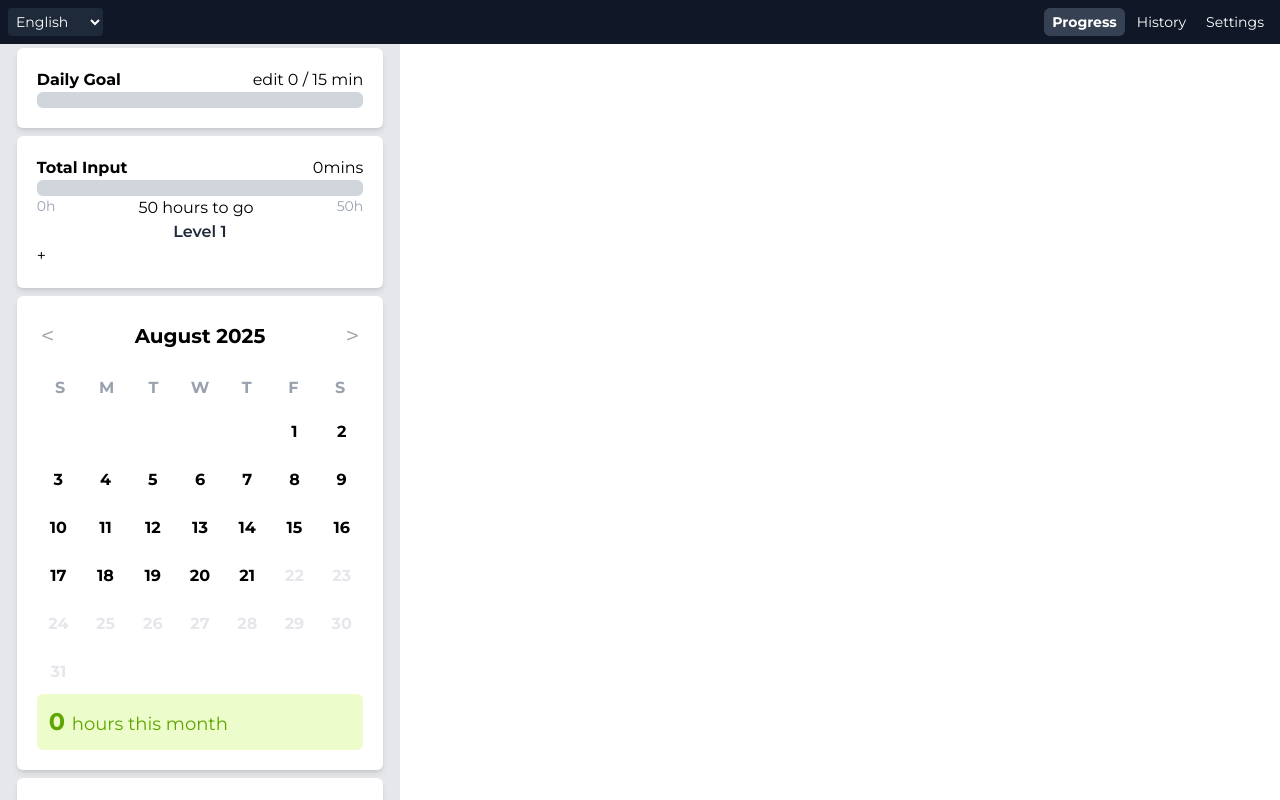
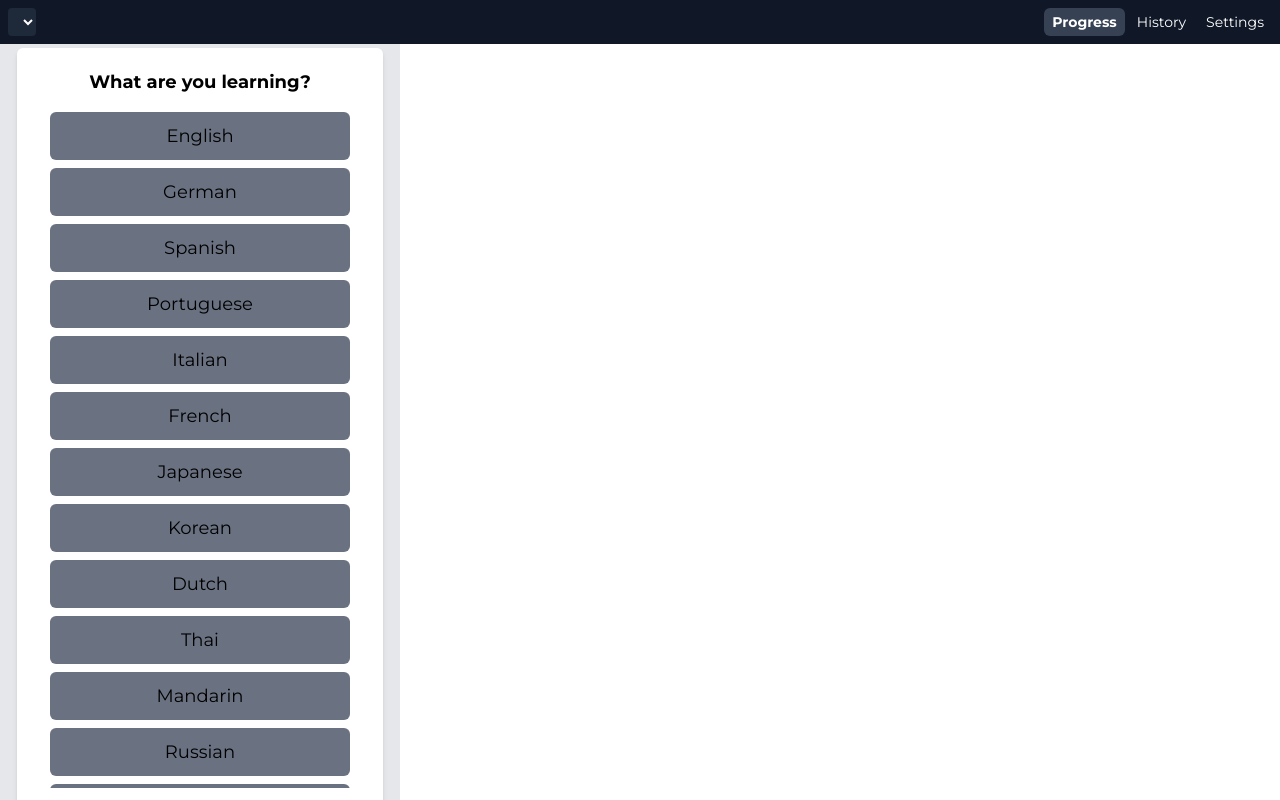
Before and after one commit to Yoreni/track-your-input, a React (Vite) app: page / in a window 1280 px wide. Shown: the top 800 px of the page. Built offline with nearby package versions, Linux system fonts and the light colour scheme.

Commit message:
removed languages from default settings

```diff
--- a/src/Settings.ts
+++ b/src/Settings.ts
@@ -22,7 +22,6 @@ export const languageDefaultSettings = {
   dailyGoal: 15,
 }
 
-const languagesLearnig = ["en", "de", "ja", "es"]
 const KEY = 'settings'
 
 export async function saveSettings(settings: Settings)
@@ -56,7 +55,5 @@ export async function loadSettings(): Promise<Settings>
 function makeDefaultSettings(): Settings
 {
     let settings = {...defaultSettings}
-    for (const language of languagesLearnig)
-        settings.learning[language] = {...languageDefaultSettings}
     return settings;
 }
```
